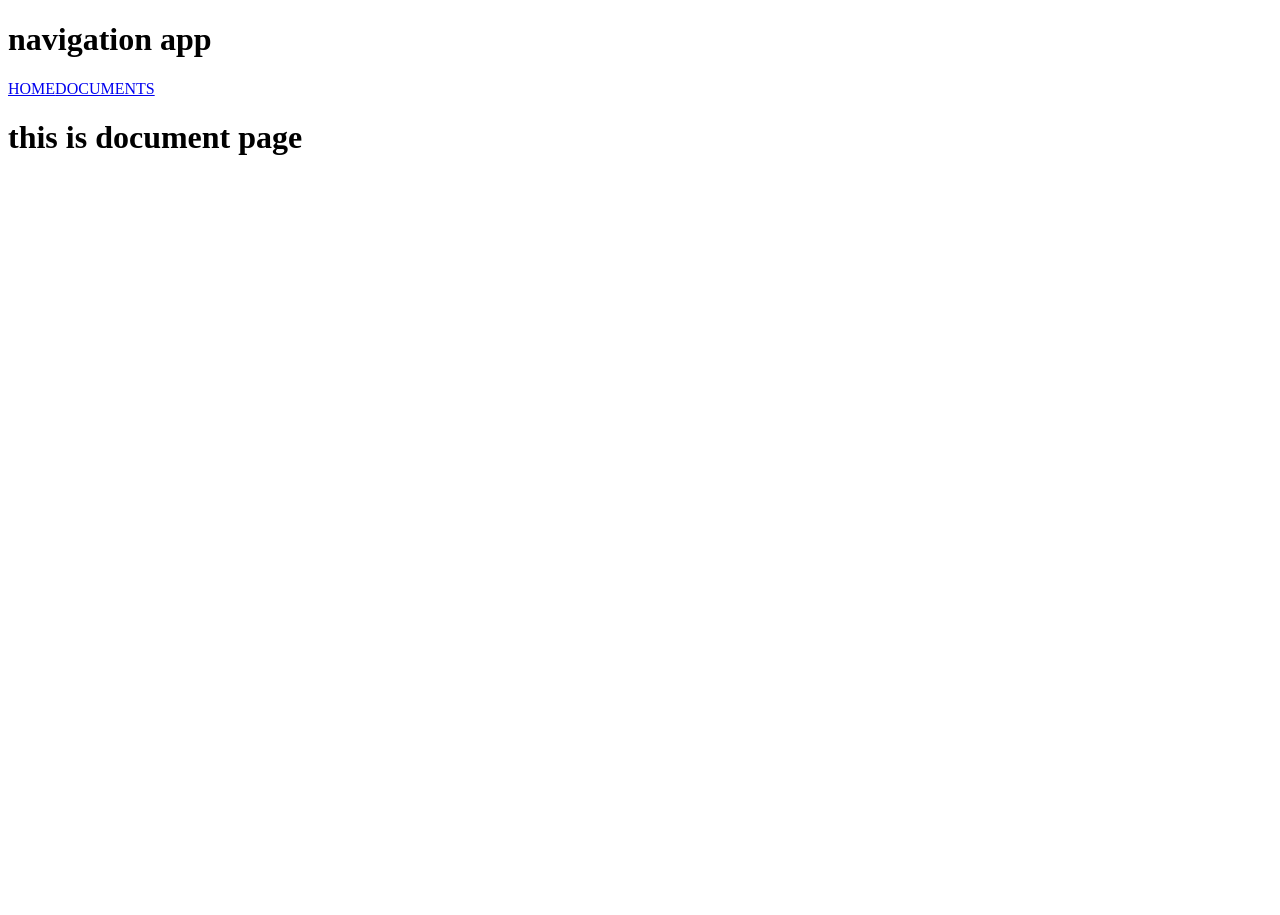
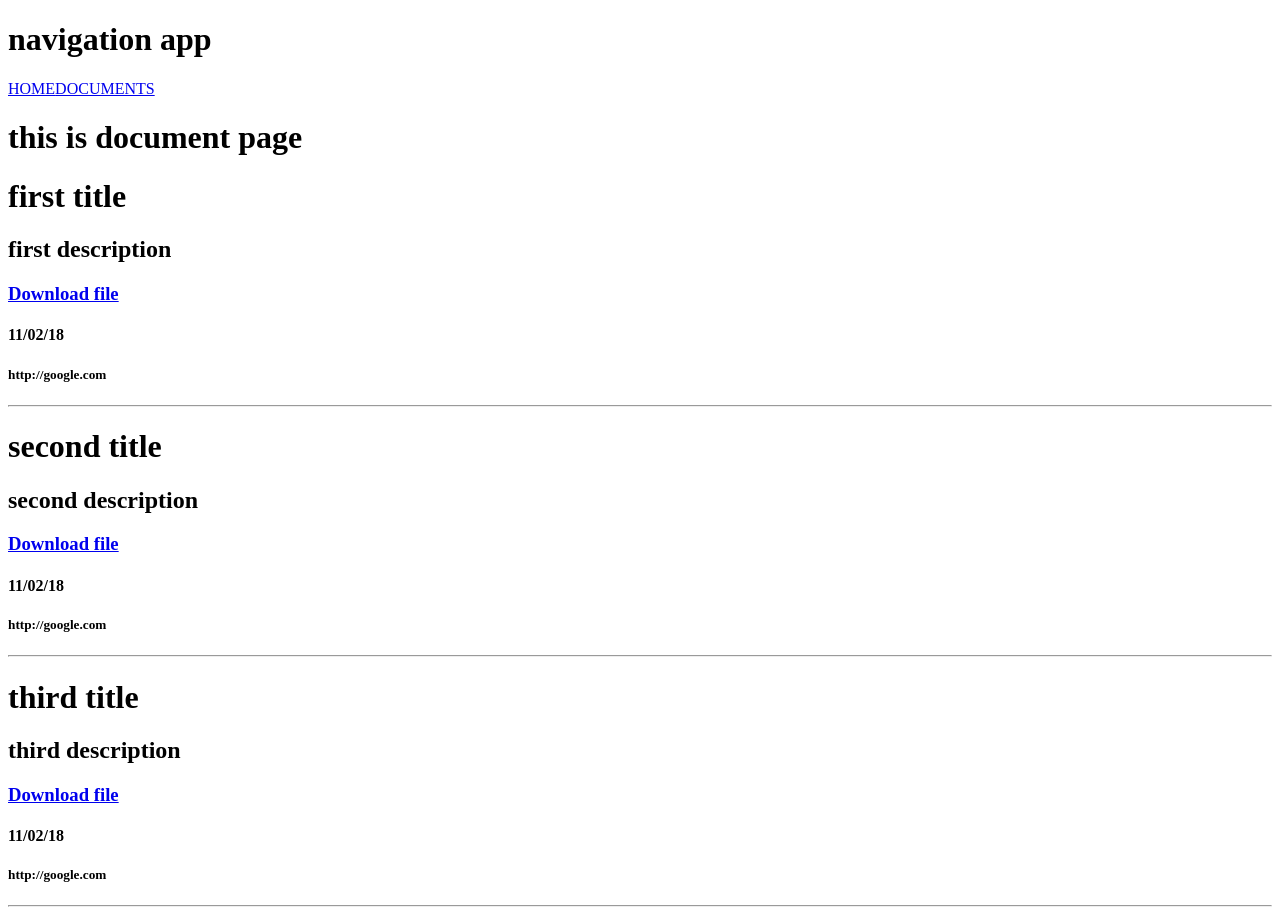
Before and after one commit to developerRohan/Rangular, an Angular app: page /documents in a window 1280 px wide. Before the commit the page ends 800 px from the top, so only its background shows below. Built offline with nearby package versions, Linux system fonts and the light colour scheme.

Commit message:
created Document interface and traverse it

```diff
--- a/src/app/documents/documents.component.html
+++ b/src/app/documents/documents.component.html
@@ -1 +1,10 @@
 <h1>this is document page</h1>
+
+<div *ngFor="let doc of documents">
+  <h1>{{doc.title}}</h1>
+  <h2>{{doc.description}}</h2>
+  <h3><a href="{{doc.file_url}}">Download file</a></h3>
+  <h4>{{doc.updated_at}}</h4>
+  <h5>{{doc.image_url}}</h5>
+  <hr>
+</div>
--- a/src/app/documents/documents.component.ts
+++ b/src/app/documents/documents.component.ts
@@ -1,8 +1,39 @@
 import { Component } from '@angular/core';
+import { Document } from './document'
+
 @Component({
   moduleId: module.id,
   selector: 'documents',
   templateUrl: 'documents.component.html'
 })
 
-export class DocumentsComponent{}
+export class DocumentsComponent{
+
+  documents: Document[];
+
+  constructor(){
+    this.documents = [
+      {
+        title:"first title",
+        description:"first description",
+        file_url:"http://google.com",
+        updated_at:"11/02/18",
+        image_url:"http://google.com"
+      },
+      {
+        title:"second title",
+        description:"second description",
+        file_url:"http://google.com",
+        updated_at:"11/02/18",
+        image_url:"http://google.com"
+      },
+      {
+        title:"third title",
+        description:"third description",
+        file_url:"http://google.com",
+        updated_at:"11/02/18",
+        image_url:"http://google.com"
+      }
+    ];
+  }
+}
```
